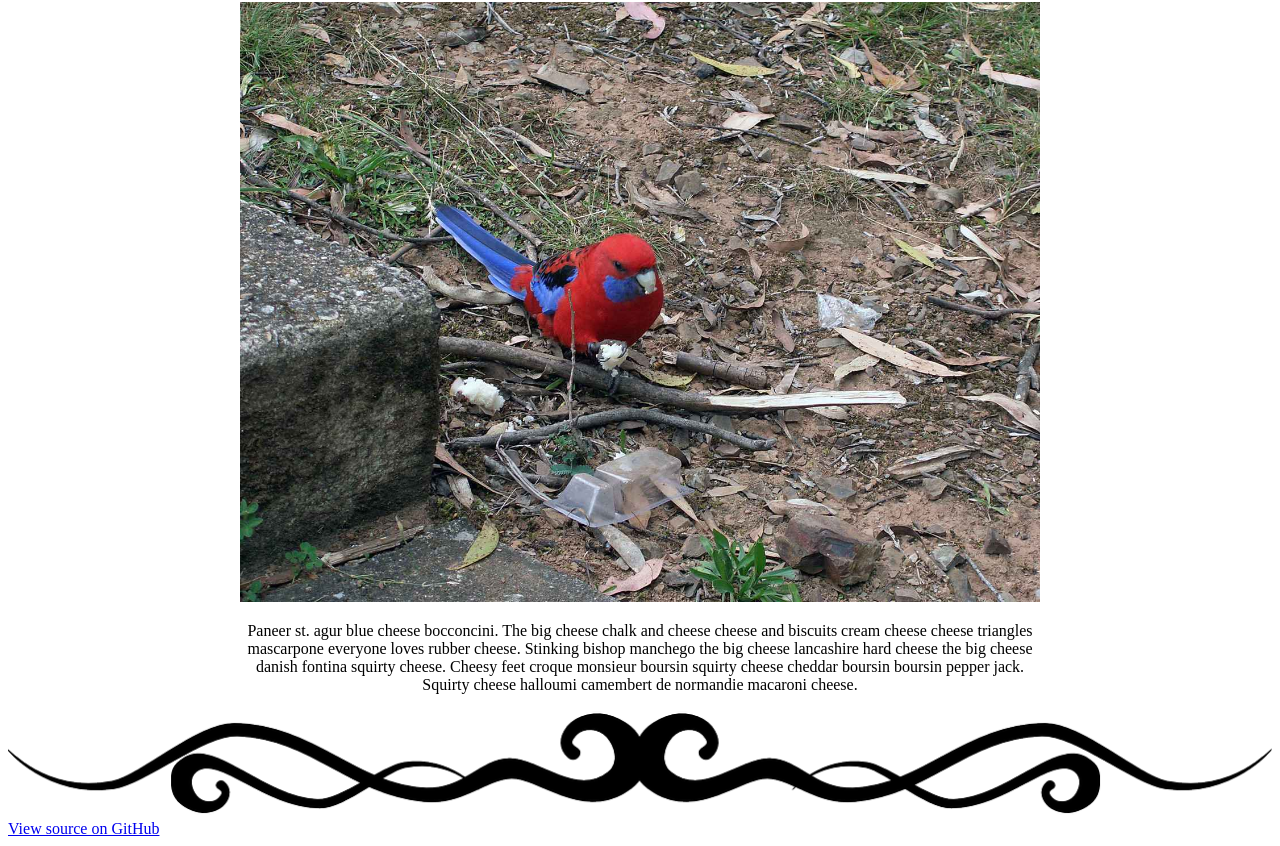
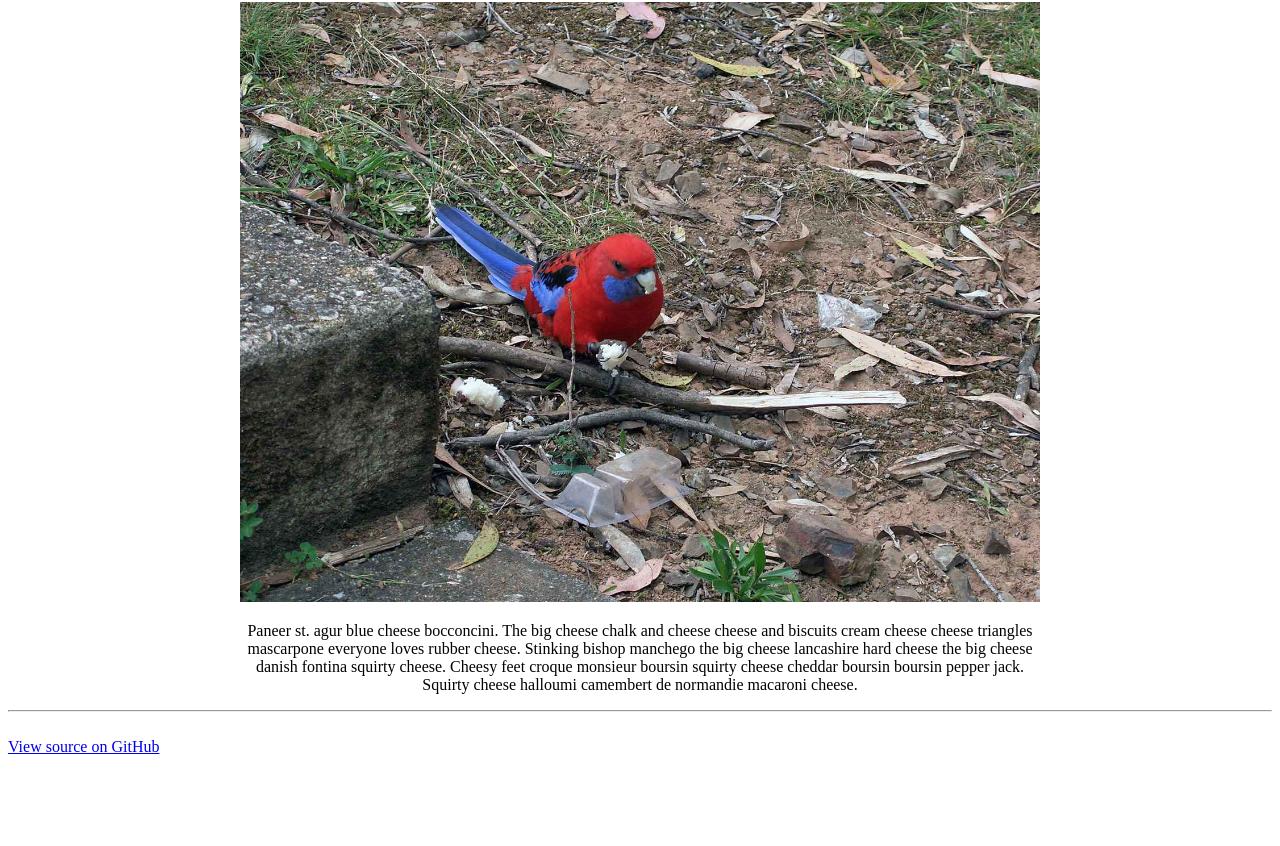
Before and after one commit to amrme/responsive-blog, a website: page Project-Part-1-Start/index.html in a window 1280 px wide. Shown: the part 5704-6550 px from the top of the page. After the commit the page ends 6468 px from the top, so only its background shows below. Drawn offline with Linux system fonts and the light colour scheme.

Commit message:
replaced flourish with h-line

```diff
--- a/Project-Part-1-Start/index.html
+++ b/Project-Part-1-Start/index.html
@@ -71,7 +71,7 @@
 
   </article>
 
-  <img style="max-width: 100%" src="images/images_src/fixed/flourish.png">
+  <hr>
   <!--
   Flourish credit: http://pixabay.com/en/flourish-line-border-decoration-31609/
   -->
```
